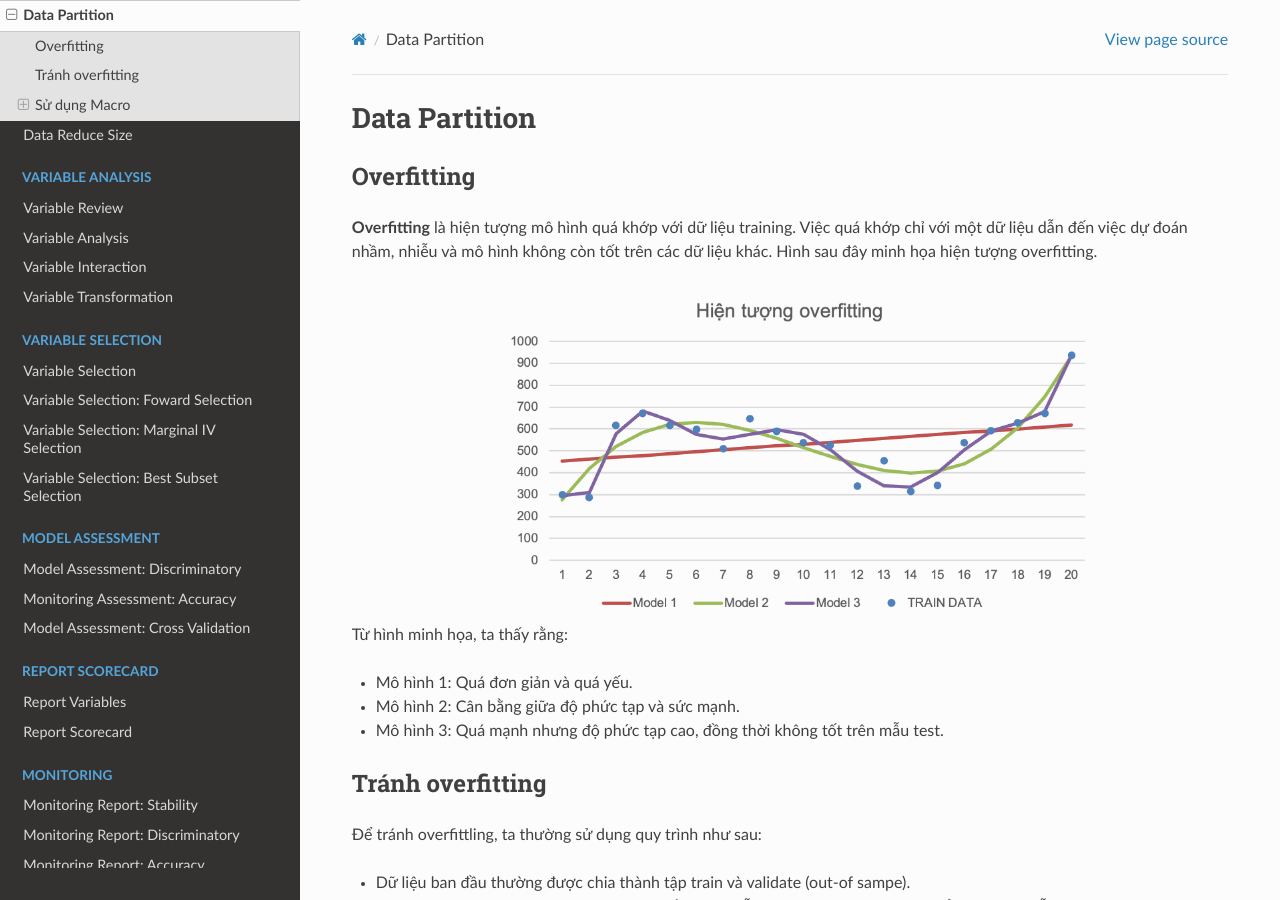
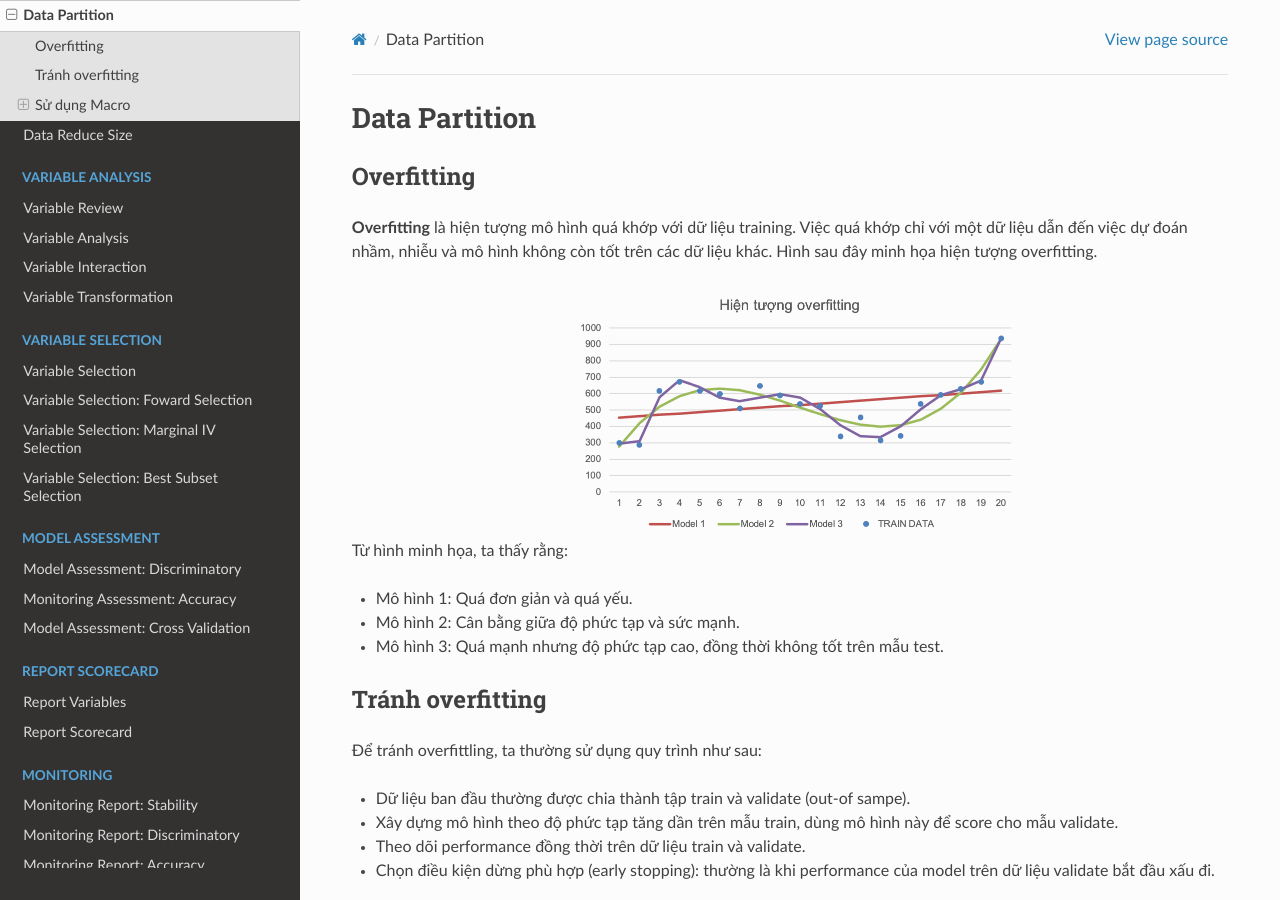
Before and after one commit to thanhtra254/SMCS, a Sphinx documentation site: the page built from docs/post/DataPartition.rst, in a window 1280 px wide and 900 px high. Built offline with Sphinx 7.4.7 and the Read the Docs theme 2.0.0, drawn with Linux system fonts in a browser that asks for light colours.

Commit message:
Update DataPartition.rst

```diff
--- a/docs/post/DataPartition.rst
+++ b/docs/post/DataPartition.rst
@@ -11,7 +11,8 @@ Overfitting
 
 .. image:: ./images/DataPreparation/Picture1.png
    :align: center
-   :width: 600
+   :height: 251
+   :alt: Overfitting
 
 Từ hình minh họa, ta thấy rằng:
 
@@ -33,7 +34,8 @@ Hình sau đây minh họa phương pháp tránh overfitting:
 
 .. image:: ./images/DataPreparation/Picture2.png
    :align: center
-   :width: 600
+   :width: 251
+   :alt: Train & Validate
 
 Với hình minh họa trên, ta thấy rằng, khi độ phức tạp của mô hình tăng dần thì sai số trên dữ liệu train giảm dần.Trong khi đó sai số trên dữ liệu validate lúc đầu giảm dần nhưng sau đó lại tăng lên. Căn cứ vào đồ thị, ta thấy dừng tại bước số 9 là hợp lý.
 
@@ -47,7 +49,8 @@ Minh họa cho `stratify sampling <https://en.wikipedia.org/wiki/Stratified_samp
 
 .. image:: ./images/DataPreparation/Picture4.png
    :align: center
-   :width: 600
+   :width: 237
+   :alt: Example of tratify sampling
 
 
 Sử dụng Macro
```
